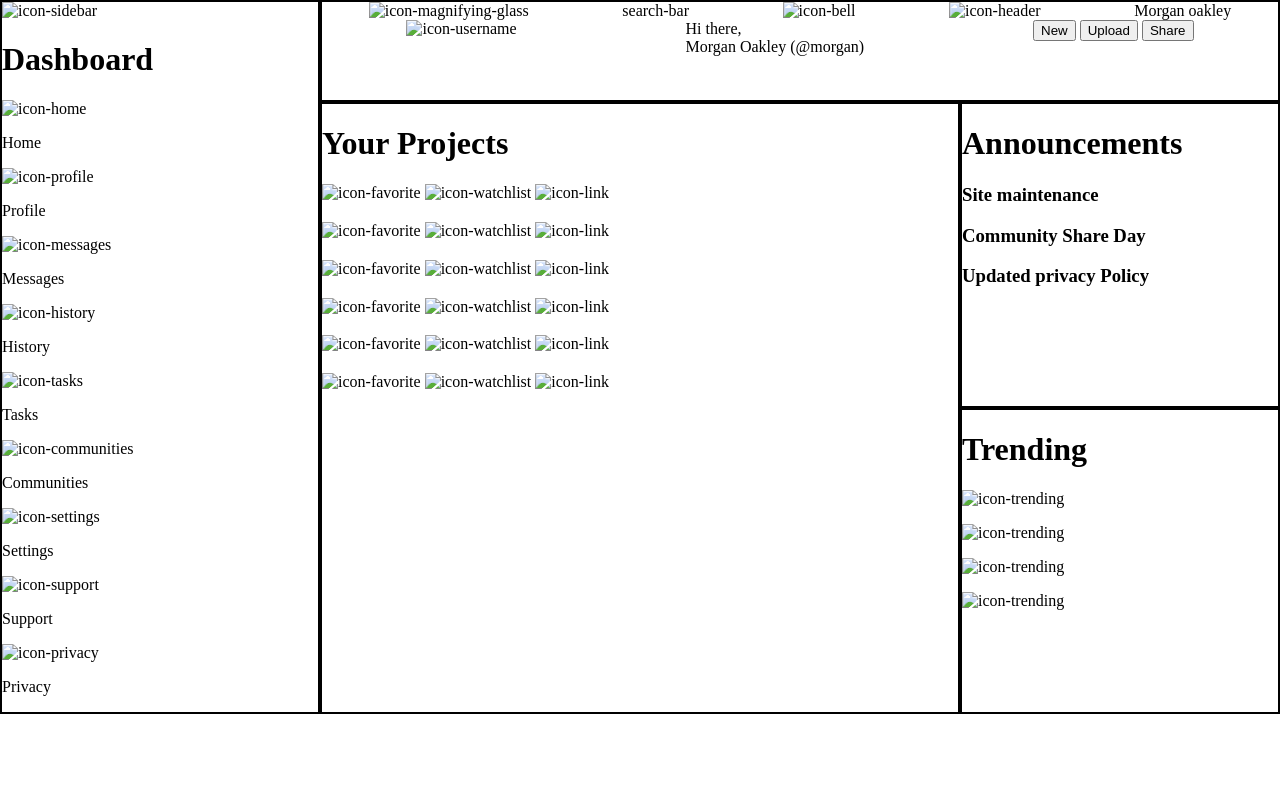
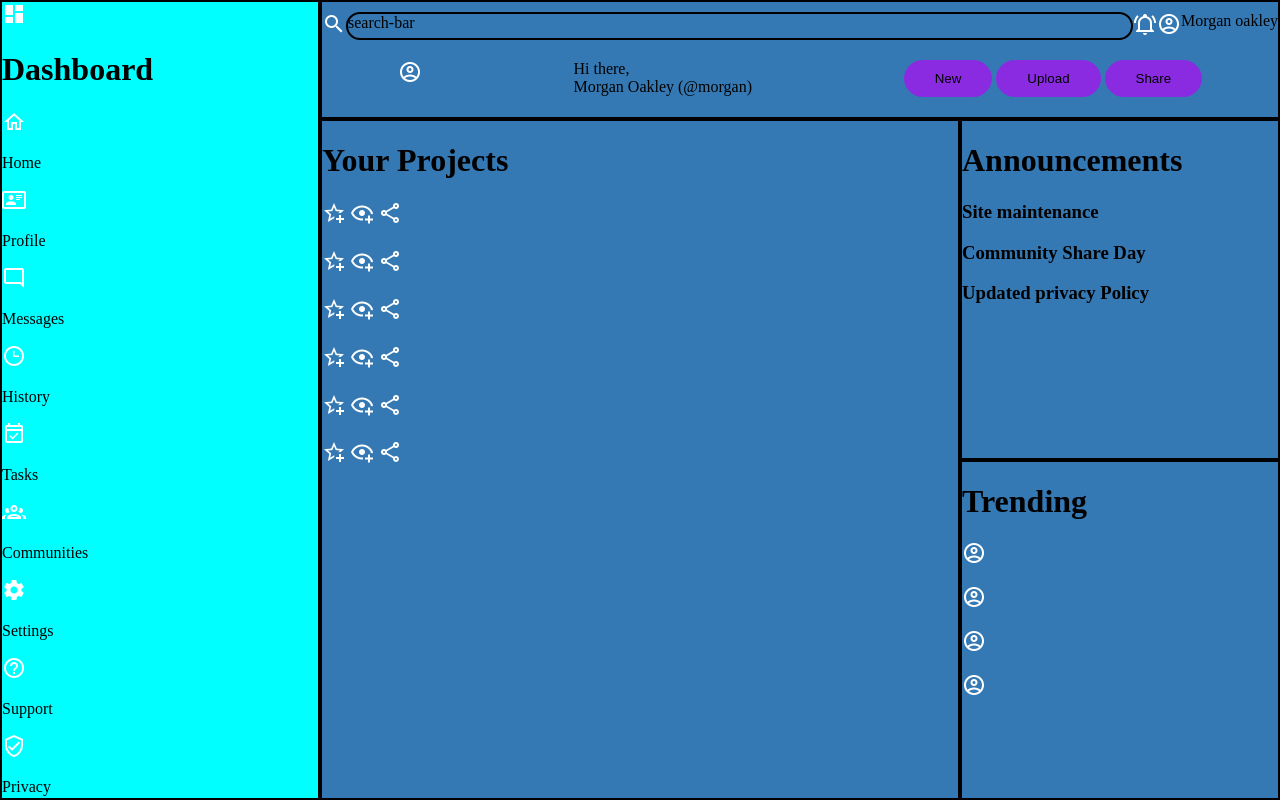
Before and after one commit to Noliqe/admin-dashboard, a plain HTML site: page index.html in a window 1280 px wide. Drawn offline with Linux system fonts and the light colour scheme.

Commit message:
added icons

```diff
--- a/index.html
+++ b/index.html
@@ -14,20 +14,20 @@
 <div class="header">
     <div class="top-header">
     <div class="magnifying-glass">
-        <img src="" alt="icon-magnifying-glass">
+        <img src="./images/magnify.png" alt="icon-magnifying-glass">
     </div>
     <div class="search-bar">search-bar</div>
     <div class="bell">
-        <img src="" alt="icon-bell">
+        <img src="./images/bell-ring-outline.png" alt="icon-bell">
     </div>
     <div class="icon-header">
-        <img src="" alt="icon-header">
+        <img src="./images/account-circle-outline.png" alt="icon-profile-header">
     </div>
     <div class="username-header">Morgan oakley</div>
     </div>
 <div class="bottom-header">
     <div class="icon-nav">
-        <img src="" alt="icon-username">
+        <img src="./images/account-circle-outline.png" alt="icon-username">
     </div>
     <div class="nav-text">Hi there, <br>Morgan Oakley (@morgan)</div>
     <div class="menu-buttons">
@@ -40,44 +40,44 @@
     <!--sidebar-->
 <div class="sidebar">
     <div class="title-sidebar">
-        <img src="" alt="icon-sidebar">
+        <img src="./images/view-dashboard.png" alt="icon-sidebar">
         <h1>Dashboard</h1>
     </div>
     <div class="sidebar-list">
         <div class="home">
-            <img src="" alt="icon-home">
+            <img src="./images/home-outline.png" alt="icon-home">
             <p>Home</p>
         </div>
         <div class="profile">
-            <img src="" alt="icon-profile">
+            <img src="./images/card-account-details-outline.png" alt="icon-profile">
             <p>Profile</p>
         </div>
         <div class="messages">
-            <img src="" alt="icon-messages">
+            <img src="/images/message-reply-outline.png" alt="icon-messages">
             <p>Messages</p>
         </div>
         <div class="history">
-            <img src="" alt="icon-history">
+            <img src="./images/clock-time-three-outline.png" alt="icon-history">
             <p>History</p>
         </div>
         <div class="tasks">
-            <img src="" alt="icon-tasks">
+            <img src="./images/calendar-check-outline.png" alt="icon-tasks">
             <p>Tasks</p>
         </div>
         <div class="communities">
-            <img src="" alt="icon-communities">
+            <img src="./images/account-group-outline.png" alt="icon-communities">
             <p>Communities</p>
         </div>
         <div class="settings">
-            <img src="" alt="icon-settings">
+            <img src="./images/cog.png" alt="icon-settings">
             <p>Settings</p>
         </div>
         <div class="support">
-            <img src="" alt="icon-support">
+            <img src="./images/help-circle-outline.png" alt="icon-support">
             <p>Support</p>
         </div>
         <div class="privacy">
-            <img src="" alt="icon-privacy">
+            <img src="./images/shield-check-outline.png" alt="icon-privacy">
             <p>Privacy</p>
         </div>
     </div>
@@ -88,44 +88,44 @@
 <div class="project1">
     <h2></h2>
     <p></p>
-    <img src="" alt="icon-favorite">
-    <img src="" alt="icon-watchlist">
-    <img src="" alt="icon-link">
+    <img src="./images/star-plus-outline.png" alt="icon-favorite">
+    <img src="./images/eye-plus-outline.png" alt="icon-watchlist">
+    <img src="./images/share-variant-outline.png" alt="icon-link">
 </div>
 <div class="project2">
     <h2></h2>
     <p></p>
-    <img src="" alt="icon-favorite">
-    <img src="" alt="icon-watchlist">
-    <img src="" alt="icon-link">
+    <img src="./images/star-plus-outline.png" alt="icon-favorite">
+    <img src="./images/eye-plus-outline.png" alt="icon-watchlist">
+    <img src="./images/share-variant-outline.png" alt="icon-link">
 </div>
 <div class="project3">
     <h2></h2>
     <p></p>
-    <img src="" alt="icon-favorite">
-    <img src="" alt="icon-watchlist">
-    <img src="" alt="icon-link">
+    <img src="./images/star-plus-outline.png" alt="icon-favorite">
+    <img src="./images/eye-plus-outline.png" alt="icon-watchlist">
+    <img src="./images/share-variant-outline.png" alt="icon-link">
 </div>
 <div class="project4">
     <h2></h2>
     <p></p>
-    <img src="" alt="icon-favorite">
-    <img src="" alt="icon-watchlist">
-    <img src="" alt="icon-link">
+    <img src="./images/star-plus-outline.png" alt="icon-favorite">
+    <img src="./images/eye-plus-outline.png" alt="icon-watchlist">
+    <img src="./images/share-variant-outline.png" alt="icon-link">
 </div>
 <div class="project5">
     <h2></h2>
     <p></p>
-    <img src="" alt="icon-favorite">
-    <img src="" alt="icon-watchlist">
-    <img src="" alt="icon-link">
+    <img src="./images/star-plus-outline.png" alt="icon-favorite">
+    <img src="./images/eye-plus-outline.png" alt="icon-watchlist">
+    <img src="./images/share-variant-outline.png" alt="icon-link">
 </div>
 <div class="project6">
     <h2></h2>
     <p></p>
-    <img src="" alt="icon-favorite">
-    <img src="" alt="icon-watchlist">
-    <img src="" alt="icon-link">
+    <img src="./images/star-plus-outline.png" alt="icon-favorite">
+    <img src="./images/eye-plus-outline.png" alt="icon-watchlist">
+    <img src="./images/share-variant-outline.png" alt="icon-link">
 </div>
 </div>
     <!--announcements-->
@@ -148,22 +148,22 @@
 <div class="trending">
     <h1>Trending</h1>
     <div class="trending1">
-        <img src="" alt="icon-trending">
+        <img src="./images/account-circle-outline.png" alt="icon-trending">
         <p class="name1"></p>
         <p class="bio1"></p>
     </div>
     <div class="trending2">
-        <img src="" alt="icon-trending">
+        <img src="./images/account-circle-outline.png" alt="icon-trending">
         <p class="name2"></p>
         <p class="bio2"></p>
     </div>
     <div class="trending3">
-        <img src="" alt="icon-trending">
+        <img src="./images/account-circle-outline.png" alt="icon-trending">
         <p class="name3"></p>
         <p class="bio3"></p>
     </div>
     <div class="trending4">
-        <img src="" alt="icon-trending">
+        <img src="./images/account-circle-outline.png" alt="icon-trending">
         <p class="name4"></p>
         <p class="bio4"></p>
     </div>
--- a/style.css
+++ b/style.css
@@ -6,13 +6,18 @@ html {
 body {
     margin: 0;
     padding: 0;
+    background-color: rgb(53, 121, 180);
+}
+
+img {
+    width: 24px;
 }
 
 .container {
     display: grid;
     max-height: 100vh;
     grid-template-columns: 1fr 2fr 1fr;
-    grid-template-rows: 1fr 3fr 3fr
+    grid-template-rows: 1fr 4fr 4fr
 }
 
 .header {
@@ -24,15 +29,33 @@ body {
 .header > .top-header {
     display: flex;
     justify-content: space-around;
+    margin: 10px 0;
+}
+
+.header > .top-header > .search-bar {
+    border: solid 2px black;
+    border-radius: 15px;
+    min-width: 200px;
+    display: flex;
+    flex: 1;
 }
 
 .header > .bottom-header {
     display: flex;
     justify-content: space-around;
+    margin: 20px 0;
+}
+
+button {
+    padding: 10px 30px;
+    border-radius: 20px;
+    border: solid 1px blueviolet;
+    background-color: blueviolet;
 }
 
 .sidebar {
     border: solid 2px black;
+    background-color: aqua;
     grid-row: 1 / 4;
 }
 
```
Also changed, not shown: images/account-circle-outline.png (added), images/account-group-outline.png (added), images/bell-ring-outline.png (added), images/calendar-check-outline.png (added), images/card-account-details-outline.png (added), images/clock-time-three-outline.png (added), images/cog.png (added), images/eye-plus-outline.png (added), images/help-circle-outline.png (added), images/home-outline.png (added), images/magnify.png (added), images/message-reply-outline.png (added), images/share-variant-outline.png (added), images/shield-check-outline.png (added), 2 more files, 1 other file.
